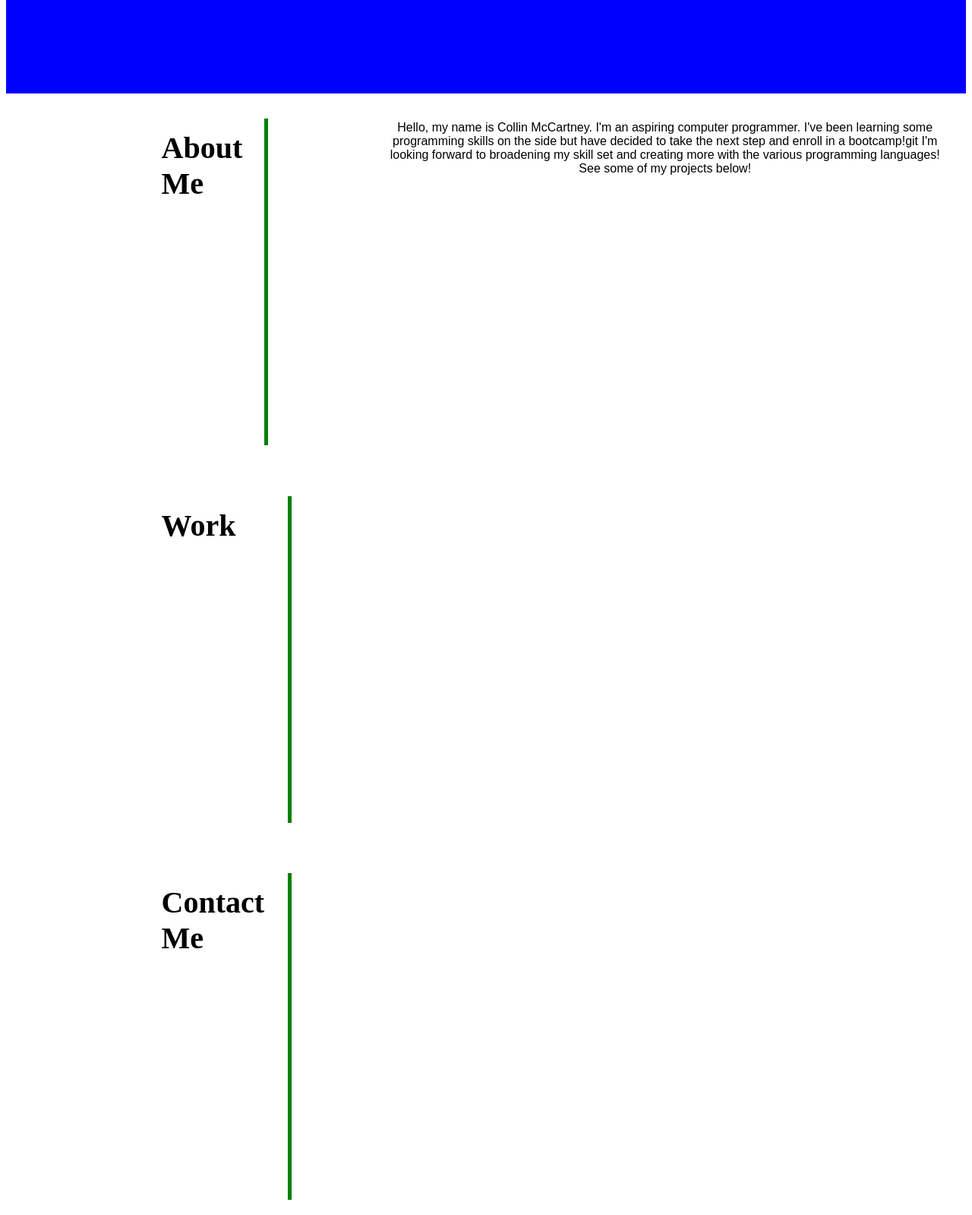
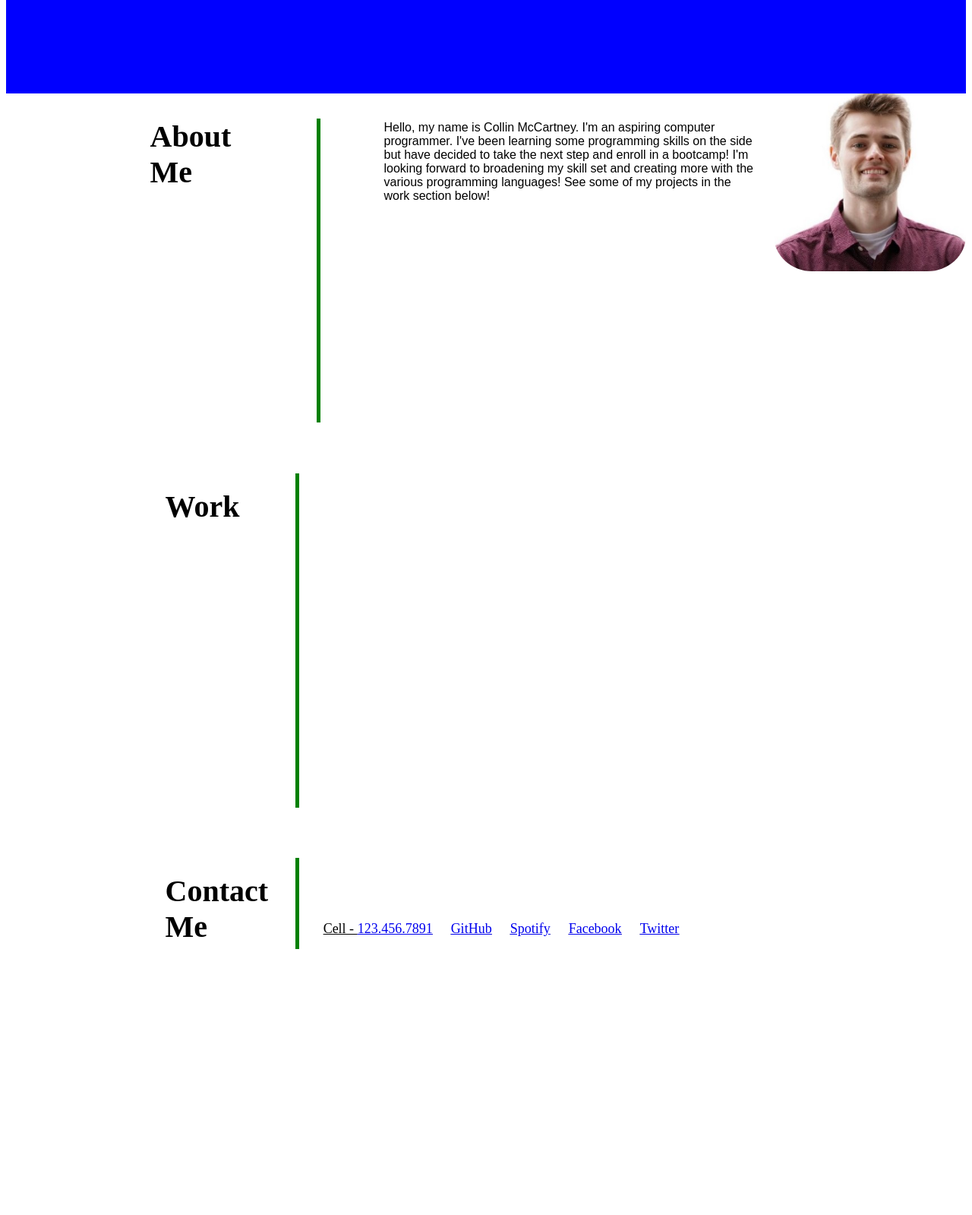
Before and after one commit to colmcca/coding-portfolio, a plain HTML site: page index.html in a window 1280 px wide. Shown: the part 260-1859 px from the top of the page at 76% size. After the commit the page ends 1519 px from the top, so only its background shows below. Drawn offline with Linux system fonts and the light colour scheme.

Commit message:
added picture and adjusted footer

```diff
--- a/assets/css/style.css
+++ b/assets/css/style.css
@@ -49,19 +49,57 @@ color: rgb(57, 57, 158);
 display: flex;
 }
 
-.titles {
+#about-me {
     border-right: 5px solid green;
     height: 400px;
     width: 12%;
     font-size: 40px;
-    padding: 15px;
     margin-left: 15%;
+    padding-right: 113px;
 }
 
 .section-descriptions {
     padding: 20px;
+    text-align: left;
+    font-family: fantasy;
+    text-align-last: left;
+    margin-left: 5%;
+}
+
+#profile-picture {
+height: fit-content;
+width: 20%;
+border-radius: 20%;
+}
+
+#work {
+    border-right: 5px solid green;
+    height: 400px;
+    width: 12%;
+    font-size: 40px;
+    margin-left: 15%;
+    padding: 20px;
+}
+
+#contact-me {
+    border-right: 5px solid green;
+    height: 80px;
+    width: 12%;
+    font-size: 40px;
+    margin-left: 15%;
+    padding: 20px;
+    margin-bottom: -5%;
+}
+
+#contact-info {
     text-align: center;
-    width: 75%;
-    margin-left: 10%;
-    font-family: fantasy;
 }
+
+.contact-me-links {
+    display: inline-block;
+    text-decoration: underline;
+    border-bottom: 5px;
+    color: black;
+    padding: 10px;
+    font-size: large;
+    }
--- a/index.html
+++ b/index.html
@@ -31,19 +31,35 @@
     <section id="background-image"></section>
 
     <section class="sections">
-        <h2 class="titles">About<br>Me</h2>
-        <p class="section-descriptions">Hello, my name is Collin McCartney. I'm an aspiring computer programmer. I've been learning some programming skills on the side but have decided to take the next step and enroll in a bootcamp!git
-            I'm looking forward to broadening my skill set and creating more with the various programming languages! See some of my projects below!
+        <h2 id="about-me">About<br>Me</h2>
+        <p class="section-descriptions">Hello, my name is Collin McCartney. I'm an aspiring computer programmer. I've been learning some programming skills on the side but have decided to take the next step and enroll in a bootcamp!
+            I'm looking forward to broadening my skill set and creating more with the various programming languages! See some of my projects in the work section below!
         </p>
+        <img id="profile-picture" src="./assets/images/pro-picture.jpg">
     </section>
 
     <section class="sections">
-        <h2 class="titles">Work</h2>
+        <h2 id="work">Work</h2>
     </section>
 
-    <footer class="sections">
-        <h2 class="titles">Contact<br>Me</h2>
+    <footer>
+        <h2 id="contact-me">Contact<br>Me</h2>
         <ul id="contact-info">
+            <li class="contact-me-links">Cell -
+                <a class="nav-hover-links" href="#1234567891">123.456.7891</a>
+            </li>
+            <li class="contact-me-links">
+                <a class="nav-hover-links" href="#github">GitHub</a>
+            </li>
+            <li class="contact-me-links">
+                <a class="nav-hover-links" href="#spotify">Spotify</a>
+            </li>
+            <li class="contact-me-links">
+                <a class="nav-hover-links" href="#facebook">Facebook</a>
+            </li>
+            <li class="contact-me-links">
+                <a class="nav-hover-links" href="#twitter">Twitter</a>
+            </li>
         </ul>
     </footer>
 </body>
```
Also changed, not shown: assets/images/pro-picture.jpg (added).
